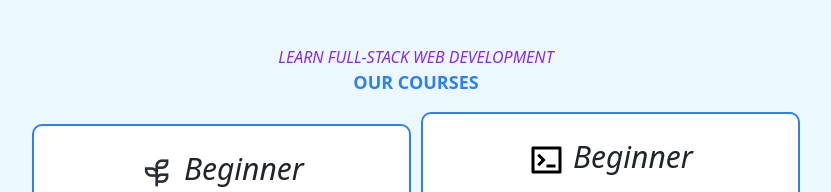
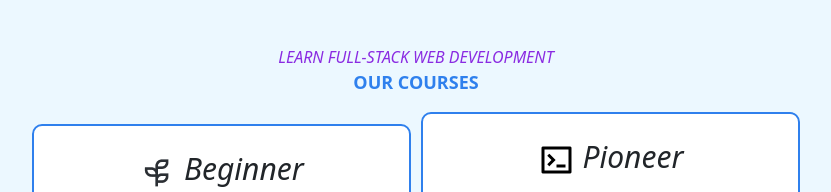
Before and after one commit to NehaGajane/Accio-Landing-Page, a plain HTML site: page index.html in a window 1280 px wide. Shown: the part 1020-1212 px from the top of the page, without its empty margins (224-1055 px from the left). Drawn offline with nearby package versions, Linux system fonts and the light colour scheme.

Commit message:
Update index.html

```diff
--- a/index.html
+++ b/index.html
@@ -163,7 +163,7 @@
                 <div class = "details" id = "pioneer">
                     <div class = "course-logo">
                         <img src = "New folder/Frame (6).png">
-                        <span>Beginner</span>
+                        <span>Pioneer</span>
                     </div>
 
                     <span class = "access">Pay After Placement</span>
```
